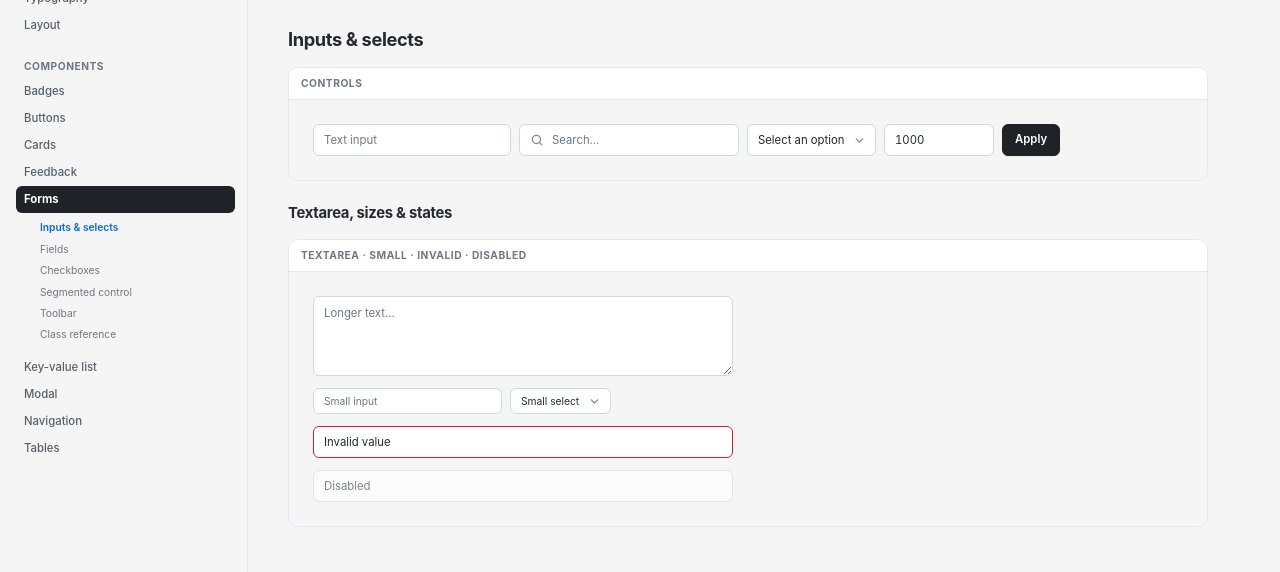
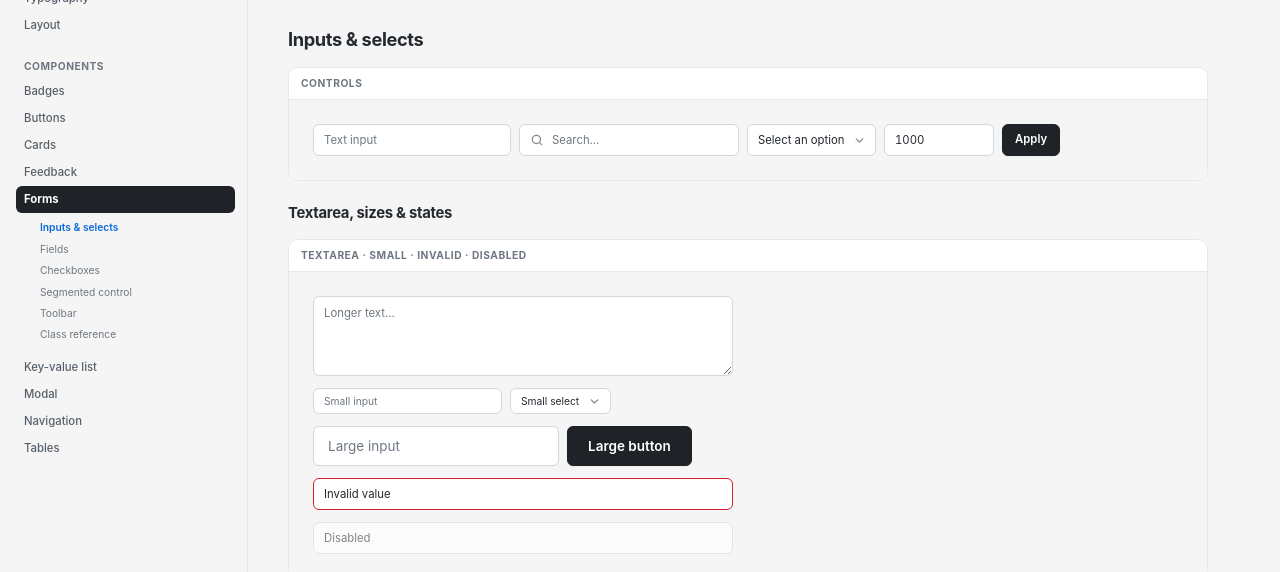
Before and after one commit to koraytugay/kt-styles, a plain HTML site: page pages/components/forms.html in a window 1280 px wide. Shown: the part 227-799 px from the top of the page. Drawn offline with Linux system fonts and the light colour scheme.

Commit message:
Add large inputs and selects to match large buttons
Co-Authored-By: Claude Opus 5.5 <noreply@anthropic.com>

```diff
--- a/css/components/form.css
+++ b/css/components/form.css
@@ -100,6 +100,13 @@
 .kt-select--sm {
     height: var(--kt-control-h-sm);
     font-size: var(--kt-fs-xs);
+}
+
+.kt-input--lg,
+.kt-select--lg {
+    height: var(--kt-control-h-lg);
+    padding: 0 14px;
+    font-size: var(--kt-fs-base);
 }
 
 .kt-input--block,
--- a/pages/components/forms.html
+++ b/pages/components/forms.html
@@ -45,6 +45,10 @@
                     <div class="kt-cluster">
                         <input class="kt-input kt-input--sm" placeholder="Small input">
                         <select class="kt-select kt-select--sm"><option>Small select</option></select>
+                    </div>
+                    <div class="kt-cluster">
+                        <input class="kt-input kt-input--lg" placeholder="Large input">
+                        <button class="kt-btn kt-btn--primary kt-btn--lg">Large button</button>
                     </div>
                     <input class="kt-input is-invalid" value="Invalid value">
                     <input class="kt-input" value="Disabled" disabled>
@@ -203,7 +207,7 @@
             <tbody>
                 <tr><td><code>.kt-input</code> / <code>.kt-select</code> / <code>.kt-textarea</code></td><td>Form controls.</td></tr>
                 <tr><td><code>.kt-input--search</code></td><td>Magnifier icon on the left.</td></tr>
-                <tr><td><code>.kt-input--sm</code> / <code>.kt-select--sm</code></td><td>Small (26px).</td></tr>
+                <tr><td><code>.kt-input--{sm|lg}</code> / <code>.kt-select--{sm|lg}</code></td><td>Small (26px) / large (40px), matching <code>.kt-btn--sm</code> / <code>--lg</code>.</td></tr>
                 <tr><td><code>.kt-input--block</code> / <code>.kt-select--block</code></td><td>Full width.</td></tr>
                 <tr><td><code>.is-invalid</code></td><td>Red border on a control; red text on <code>.kt-field__hint</code>.</td></tr>
                 <tr><td><code>.kt-field</code></td><td>Label + control column. Children: <code>__label</code>, <code>__hint</code>.</td></tr>
```
